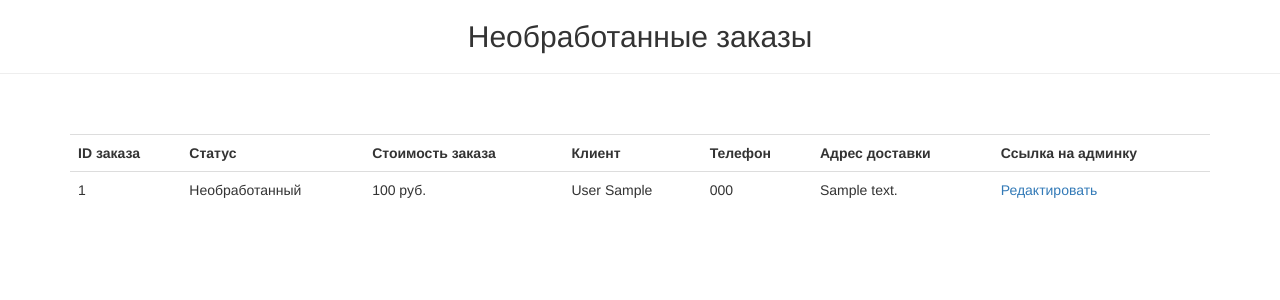
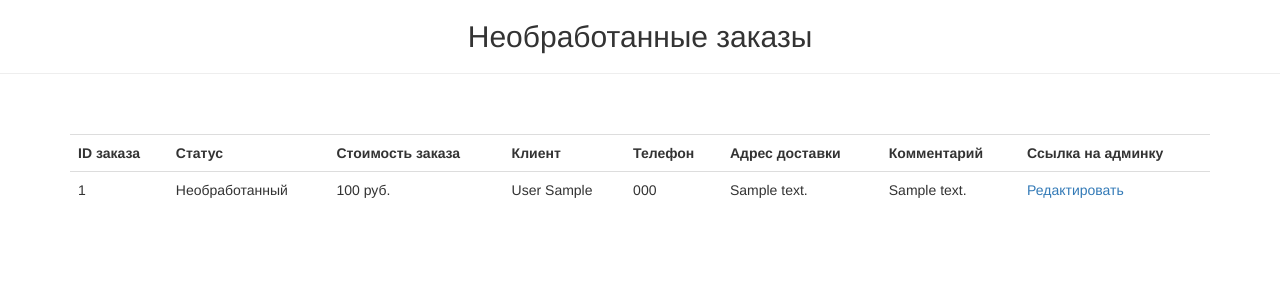
Before and after one commit to T1moooon/star-burger, a Django app: page /manager/orders/ in a window 1280 px wide. Shown: the part 52-352 px from the top of the page. Run offline with Django 3.2, Linux system fonts and the light colour scheme; a user stored in the database is signed in; tables that the repository leaves empty hold one stand-in row (values such as "Sample post"); parts of the project's set-up code (start-up, migrations or seed data) failed here and were passed over; some libraries are stand-ins or nearby versions.

Commit message:
Add comment into manager UI

```diff
--- a/foodcartapp/models.py
+++ b/foodcartapp/models.py
@@ -157,6 +157,7 @@ class Order(models.Model):
     lastname = models.CharField('Фамилия', max_length=150)
     phonenumber = PhoneNumberField('Телефон')
     address = models.CharField('Адрес', max_length=255)
+    comment = models.TextField('Комментарий', blank=True)
     objects = OrderQuerySet.as_manager()
     status = models.CharField(
         'Статус',
--- a/restaurateur/templates/order_items.html
+++ b/restaurateur/templates/order_items.html
@@ -19,6 +19,7 @@
       <th>Клиент</th>
       <th>Телефон</th>
       <th>Адрес доставки</th>
+      <th>Комментарий</th>
       <th>Ссылка на админку</th>
     </tr>
 
@@ -30,6 +31,7 @@
         <td>{{ order.lastname }} {{ order.firstname }}</td>
         <td>{{ order.phonenumber }}</td>
         <td>{{ order.address }}</td>
+        <td>{{ order.comment }}</td>
         <td>
           <a href="{% url 'admin:foodcartapp_order_change' order.id %}?next={{ request.get_full_path|urlencode }}">
             Редактировать
```
Also changed, not shown: foodcartapp/migrations/0043_order_comment.py (added).
